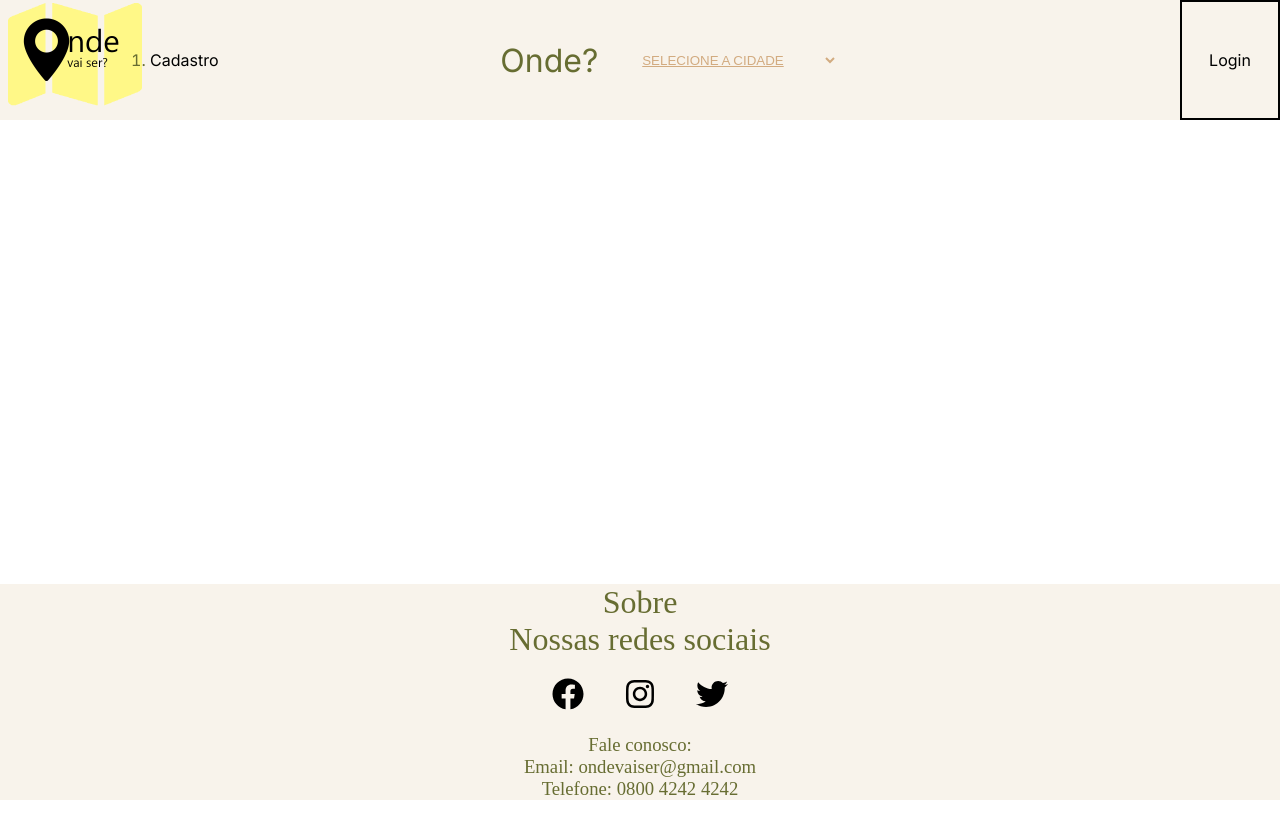
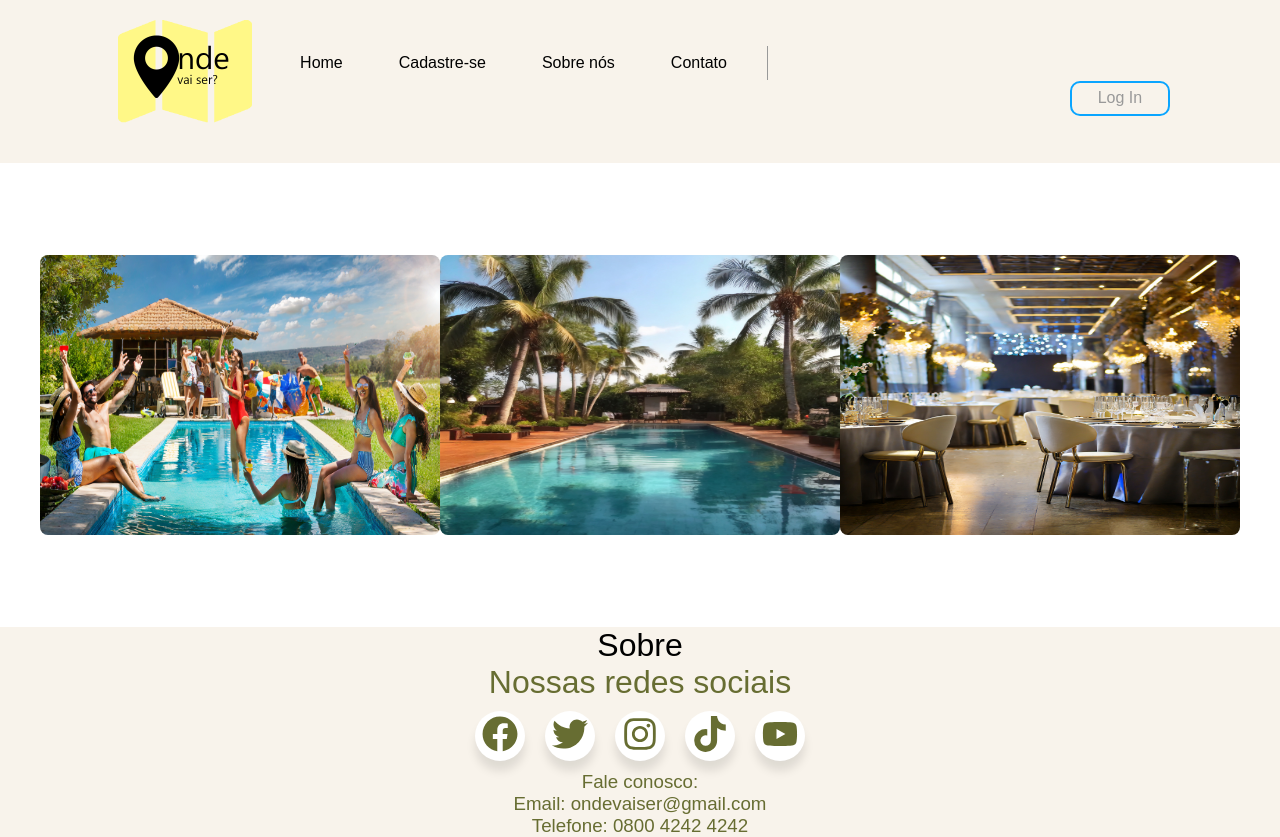
Before and after one commit to MadTitanPHDev/ondevaiserapp, a React (Create React App) app: page / in a window 1280 px wide. Before the commit the page ends 800 px from the top, so only its background shows below. Built offline with nearby package versions, Linux system fonts and the light colour scheme.

Commit message:
ajustes no header footer

```diff
--- a/src/components/Card/style.css
+++ b/src/components/Card/style.css
@@ -1,5 +1,5 @@
 @import url("https://fonts.googleapis.com/css2?family=Inter:wght@300;400;600&display=swap");
-* {
+/* * {
     margin: 0;
     padding: 0;
     box-sizing: border-box;
@@ -47,15 +47,10 @@
     color: salmon;
     padding: 10px;
 
-}
+} */
 
-/* * {
-    margin: 0;
-    padding: 0;
-    box-sizing: border-box;
-}
 
-/* .cardAreaAll {
+ .cardAreaAll {
     display: grid;
     place-items: center;
     font-family: "Inter", sans-serif;
@@ -142,4 +137,3 @@
     opacity: 1;
     transform: translateY(0);
 }
- */
--- a/src/components/Footer/index.js
+++ b/src/components/Footer/index.js
@@ -1,26 +1,48 @@
 import React from 'react'
 import './style.css'
-import { FaFacebook, FaInstagram, FaTwitter } from 'react-icons/fa';
+import { FaFacebook, FaInstagram, FaTwitter, FaYoutube, FaTiktok } from 'react-icons/fa';
 
 const Footer = () => {
     return (
         <footer className='footerAreaTotal'>
             <div className='footerArea'>
                 <div className='footerSobre'>
-                    <a><h1 className='footerSobreTxt'>Sobre</h1></a>
+                    <a href='/Sobre'><h1 className='footerSobreTxt'>Sobre</h1></a>
                 </div>
-
+                <div>
                 <div className='footerRedes'>
                     <div className='footerRedesTxt'>
                         <h1 className='footerRedesTxt'>Nossas redes sociais</h1>
                     </div>
+                    <ul class="footerIconRedes">
+                        <li class="icon facebook">
+                            <span class="tooltip">Facebook</span>
+                            <span><i class="fab fa-facebook-f"><FaFacebook size='2em' /></i></span>
+                        </li>
+                        <li class="icon twitter">
+                            <span class="tooltip">X</span>
+                            <span><i class="fab fa-twitter"><FaTwitter size='2em' /></i></span>
+                        </li>
+                        <li class="icon instagram">
+                            <span class="tooltip">Instagram</span>
+                            <span><i class="fab fa-instagram"><FaInstagram size='2em' /></i></span>
+                        </li>
+                        <li class="icon tiktok">
+                            <span class="tooltip">TikTok</span>
+                            <span><i class="fab fa-tiktok"><FaTiktok size='2em' /></i></span>
+                        </li>
+                        <li class="icon youtube">
+                            <span class="tooltip">Youtube</span>
+                            <span><i class="fab fa-youtube"><FaYoutube size='2em' /></i></span>
+                        </li>
+                    </ul>
+                    {/* <div className='footerIconRedes'>
 
-                    <div className='footerIconRedes'>
 
                         <a href='https://www.facebook.com/' target="_blank"><div className='iconF'><FaFacebook size='2em' /></div></a>
                         <a href='https://www.instagram.com/' target="_blank"><div className='iconI'><FaInstagram size='2em' /></div></a>
                         <a href='https://twitter.com/' target="_blank"><div className='iconX'><FaTwitter size='2em' /></div></a>
-                    </div>
+                    </div> */}
                 </div>
 
                 <div className='footerContatos'>
@@ -34,6 +56,8 @@ const Footer = () => {
                         Telefone: 0800 4242 4242
                     </h3>
                 </div>
+                </div>
+
             </div>
         </footer>
     )
--- a/src/components/Footer/style.css
+++ b/src/components/Footer/style.css
@@ -15,14 +15,111 @@ h1, h3{
     font-weight: 400;
 }
 
-.footerIconRedes{
+/* .footerIconRedes{
     display: flex;
     flex-direction: row;
     align-items: center;
     justify-content: center;
     flex: 1;
+} */
+
+/* .iconF, .iconI, .iconX{
+    margin: 20px;
+} */
+
+@import url("https://fonts.googleapis.com/css2?family=Poppins&display=swap");
+
+html,
+body {
+  display: grid;
+  height: 100%;
+  width: 100%;
+  font-family: "Poppins", sans-serif;
+  place-items: center;
+  /* background: linear-gradient(315deg, #ffffff, #d7e1ec); */
+  background-color: rgb(34, 34, 33);
 }
 
-.iconF, .iconI, .iconX{
-    margin: 20px;
+.footerIconRedes {
+  display: inline-flex;
+  list-style: none;
 }
+
+.footerIconRedes .icon {
+  position: relative;
+  background: #ffffff;
+  border-radius: 50%;
+  padding: 15px;
+  margin: 10px;
+  width: 50px;
+  height: 50px;
+  font-size: 18px;
+  display: flex;
+  justify-content: center;
+  align-items: center;
+  flex-direction: column;
+  box-shadow: 0 10px 10px rgba(0, 0, 0, 0.1);
+  cursor: pointer;
+  transition: all 0.2s cubic-bezier(0.68, -0.55, 0.265, 1.55);
+}
+
+.footerIconRedes .tooltip {
+  position: absolute;
+  top: 0;
+  font-size: 14px;
+  background: #ffffff;
+  color: #ffffff;
+  padding: 5px 8px;
+  border-radius: 5px;
+  box-shadow: 0 10px 10px rgba(0, 0, 0, 0.1);
+  opacity: 0;
+  pointer-events: none;
+  transition: all 0.3s cubic-bezier(0.68, -0.55, 0.265, 1.55);
+}
+
+.footerIconRedes .tooltip::before {
+  position: absolute;
+  content: "";
+  height: 8px;
+  width: 8px;
+  background: #ffffff;
+  bottom: -3px;
+  left: 50%;
+  transform: translate(-50%) rotate(45deg);
+  transition: all 0.3s cubic-bezier(0.68, -0.55, 0.265, 1.55);
+}
+
+.footerIconRedes .icon:hover .tooltip {
+  top: -45px;
+  opacity: 1;
+  visibility: visible;
+  pointer-events: auto;
+}
+
+.footerIconRedes .icon:hover span,
+.footerIconRedes .icon:hover .tooltip {
+  text-shadow: 0px -1px 0px rgba(0, 0, 0, 0.1);
+}
+
+.facebook {
+  --color: #1877f2;
+}
+.twitter {
+  --color: #0e0e0e;
+}
+.instagram {
+  --color: #e4405f;
+}
+.tiktok {
+  --color: #333333;
+}
+.youtube {
+  --color: #cd201f;
+}
+
+.icon:hover,
+.icon:hover .tooltip,
+.icon:hover .tooltip::before {
+  background: var(--color);
+  color: white;
+}
--- a/src/components/Header/index.js
+++ b/src/components/Header/index.js
@@ -1,67 +1,69 @@
 import React from 'react'
 import './style.css'
 import LogoOndeVaiSer from '../../assets/images/LogoOndeVaiSer.png'
-import { FaUser } from 'react-icons/fa';
+import { FaUser, FaBars } from 'react-icons/fa';
 
 
 const Header = () => {
     return (
-        <header className='headerAreaTotal'>
-            <div className='logoHeader'>
-                <a href='/'><img className='logoHeaderImg' src={LogoOndeVaiSer}></img></a>
-            </div>
+        // <header className='headerAreaTotal'>
+        //     <div className='logoHeader'>
+        //         <a href='/'><img className='logoHeaderImg' src={LogoOndeVaiSer}></img></a>
+        //     </div>
 
-            <div className='btnCadastroArea'>
-                <ol>
-                    <li>
-                        <a href='/Cadastro'>Cadastro</a>
-                    </li>
-                </ol>
-            </div>
+        //     <div className='btnCadastroArea'>
+        //         <ol>
+        //             <li>
+        //                 <a href='/Cadastro'>Cadastro</a>
+        //             </li>
+        //         </ol>
+        //     </div>
 
-            <div className='ondeAreaHeaderAll'>
-                <div className='ondeAreaHeader'>
-                    <h1 className='ondeTxtHeader'>Onde?</h1>
-                </div>
-                <select className='cidadesAreaHeader'>
-                    <option value="0">SELECIONE A CIDADE</option>
-                    <option value="1">SP - PRESIDENTE PRUDENTE</option>
-                    <option value="2">SP - SANTO EXPEDITO</option>
-                    <option value="3">SP - PIRAPOZINHO</option>
-                    <option value="4">SP - INDIANA</option>
-                </select>
-            </div>
+        //     <div className='ondeAreaHeaderAll'>
+        //         <div className='ondeAreaHeader'>
+        //             <h1 className='ondeTxtHeader'>Onde?</h1>
+        //         </div>
+        //         <select className='cidadesAreaHeader'>
+        //             <option value="0">SELECIONE A CIDADE</option>
+        //             <option value="1">SP - PRESIDENTE PRUDENTE</option>
+        //             <option value="2">SP - SANTO EXPEDITO</option>
+        //             <option value="3">SP - PIRAPOZINHO</option>
+        //             <option value="4">SP - INDIANA</option>
+        //         </select>
+        //     </div>
 
-            <div className='userArea'>
+        //     <div className='userArea'>
 
-                <div className='obilongo'>
-                    <a href='/Login'>Login</a>
-                </div>
-            </div>
+        //     <a href='/Login'> <div className='obilongo'>
+        //             Login
+        //         </div></a>
+        //     </div>
 
 
+        // </header>
+
+        <header>
+            <nav class="navbar">
+                <div class="logo">
+                    <i class="fa-solid fa-font-awesome"></i>
+                    <a href='/'><img className='logoHeaderImg' src={LogoOndeVaiSer}></img></a>
+                    {/* <a className='logoHeaderImg' href="../../assets/images/LogoOndeVaiSer.png"></a> */}
+                </div>
+                <div class="menu">
+                    <div class="menu-links">
+                        <a href="/">Home</a>
+                        <a href="/Cadastro">Cadastre-se</a>
+                        <a href="/Sobre">Sobre nós</a>
+                        <a href="/">Contato</a>
+                    </div>
+                    <button class="log-in">Log In</button>
+
+                </div>
+                <div class="menu-btn">
+                    <i class="fa-solid fa-bars"><FaBars size='2em'/></i>
+                </div>
+            </nav>
         </header>
-
-        // <header>
-        //     <nav class="navbar">
-        //         <div class="logo">
-        //             <i class="fa-solid fa-font-awesome"></i>
-        //             <a className='logoHeaderImg' href="../../assets/images/LogoOndeVaiSer.png"></a>
-        //         </div>
-        //         <div class="menu">
-        //             <div class="menu-links">
-        //                 <a href="#">Home</a>
-        //                 <a href="#">About</a>
-        //                 <a href="#">Contact</a>
-        //                 <a href="#">Blog</a>
-        //             </div>
-        //             <button class="log-in">Log In</button>
-        //         </div>
-        //         <div class="menu-btn">
-        //             <i class="fa-solid fa-bars"></i>
-        //         </div>
-        //     </nav>
-        // </header>
     )
 }
 
--- a/src/components/Header/style.css
+++ b/src/components/Header/style.css
@@ -1,4 +1,4 @@
-@import url("https://fonts.googleapis.com/css2?family=Inter:wght@400;500&display=swap");
+/* @import url("https://fonts.googleapis.com/css2?family=Inter:wght@400;500&display=swap");
 
 * {
     margin: 0;
@@ -10,12 +10,12 @@
 .headerAreaTotal {
     background-color: #f8f3eb;
     width: 100vw;
-    height: 120px;
+    height: 100px;
     display: flex;
     align-items: center;
     justify-content: center;
     font-family: Inter, sans-serif;
-    flex: 1;
+
 
 }
 
@@ -27,7 +27,10 @@
 }
 
 .logoHeaderImg {
-    height: 150px;
+    height: 120px;
+    display: flex;
+    align-items: center;
+    justify-content: center;
 }
 
 .ondeAreaHeaderAll {
@@ -68,27 +71,20 @@
     width: 100px;
     position: absolute;
     right: 0px;
-    /* border-radius: 50px; */
+    border-radius: 50px;
     align-items: center;
     justify-content: center;
-}
+} */
 
 
 
- /* @import url("https://fonts.googleapis.com/css2?family=Ubuntu:wght@400;500;700&display=swap");
+ @import url("https://fonts.googleapis.com/css2?family=Ubuntu:wght@400;500;700&display=swap");
 
- *,
+ /* *,
  *::before,
  *::after {
    box-sizing: border-box;
- }
-
- body {
-   margin: 0;
-   padding: 0;
-   background-color: #010101;
-   font-family: "Ubuntu", sans-serif;
- }
+ } */
 
  a {
    text-decoration: none;
@@ -98,21 +94,15 @@
     height: 150px;
 }
 
- button {
-   border: 0;
-   outline: none;
-   font-family: inherit;
-   font-size: inherit;
-   cursor: pointer;
- }
 
  .navbar {
-   height: 90px;
-   background-color: hsl(0, 0%, 10%);
+   height: 200px;
+   background-color: #f8f3eb;
    padding: 20px 40px;
    display: flex;
-   justify-content: space-between;
+   justify-content: center;
    align-items: center;
+   width: 100vw;
  }
 
  .navbar .logo i {
@@ -177,4 +167,4 @@
    .menu-btn {
      display: block;
    }
- } */
+ }
--- a/src/pages/Home/index.js
+++ b/src/pages/Home/index.js
@@ -11,9 +11,9 @@ const Home = () => {
     // <div className='container'>
       <Layout>
       <div className='homeArea'>
-      {/* <Card imgsrc={img1Card} />
+      <Card imgsrc={img1Card} />
       <Card imgsrc={img2Card} />
-      <Card imgsrc={img3Card} /> */}
+      <Card imgsrc={img3Card} />
       </div>
       </Layout>
 
```
